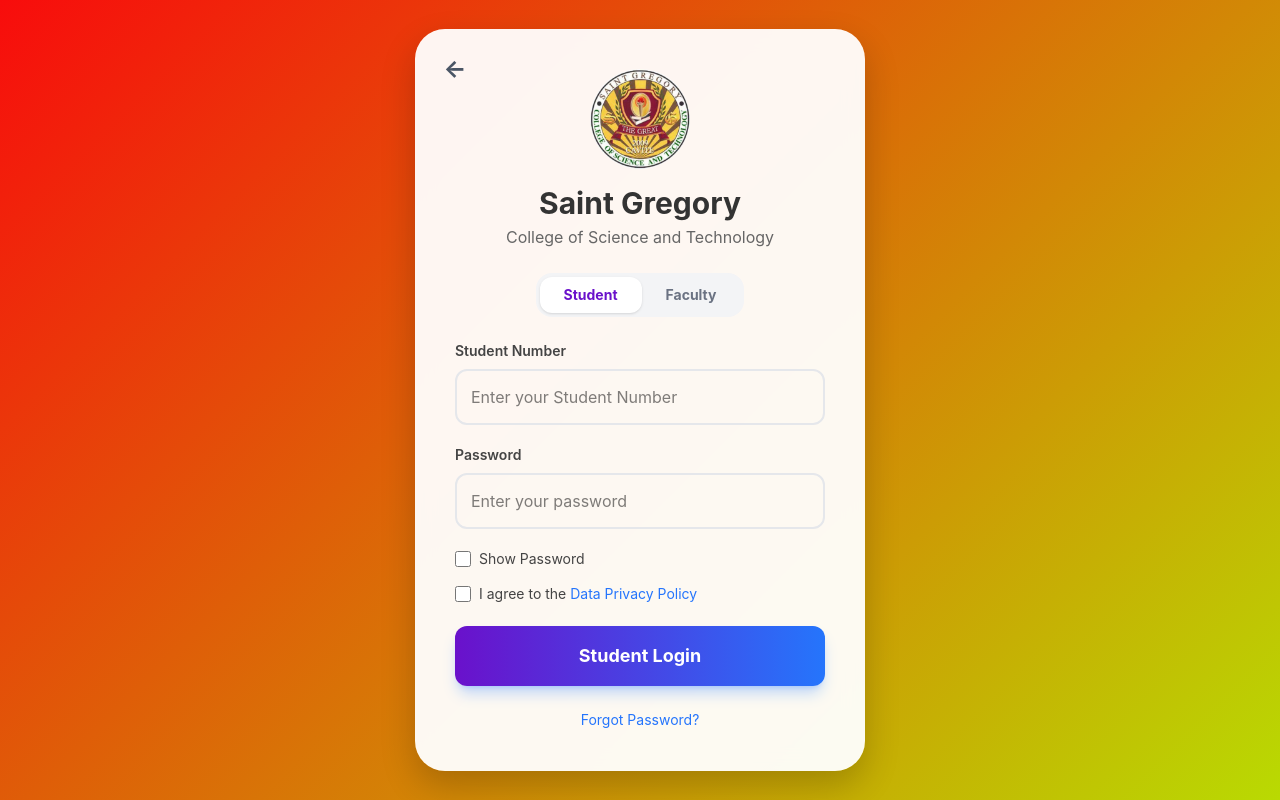
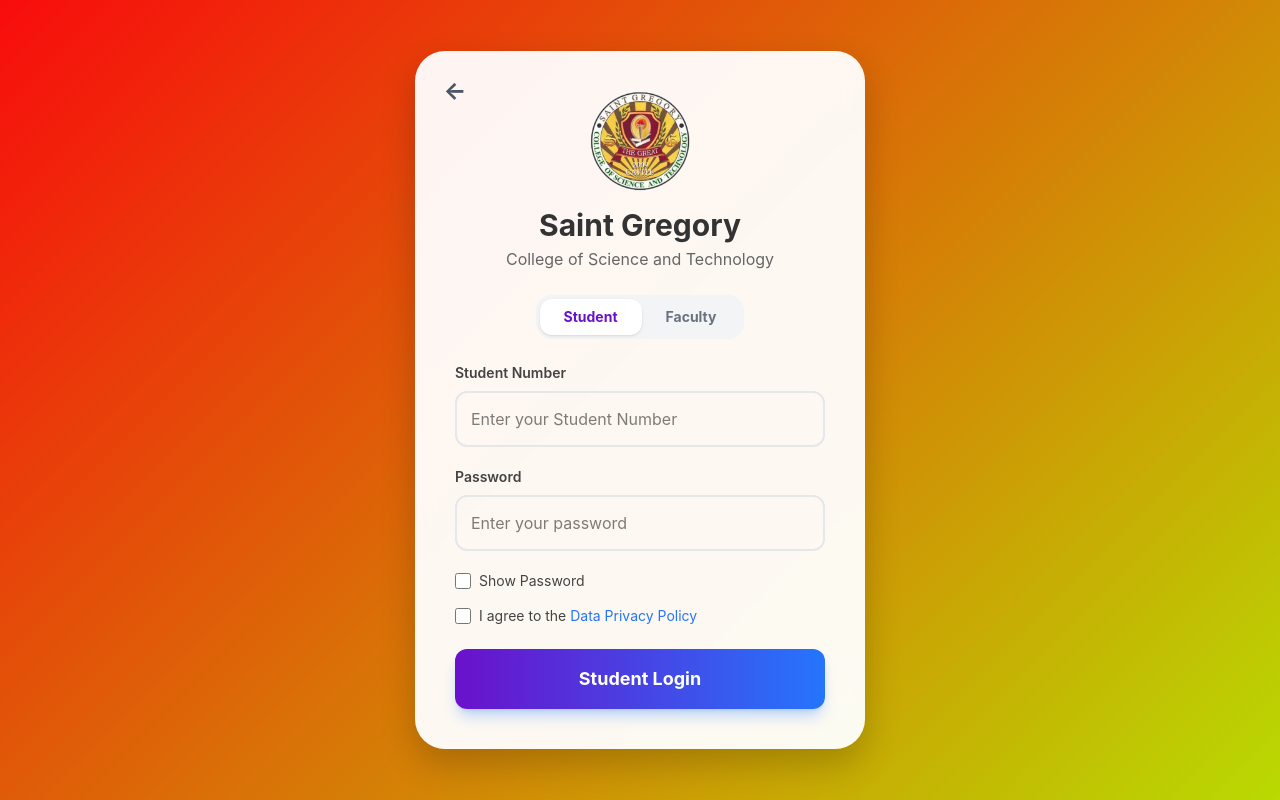
Before and after one commit to stgregdemo1-dotcom/Student_Portal, a Next.js app: page /portal/log-in in a window 1280 px wide. Built offline with nearby package versions, Linux system fonts and the light colour scheme.

Commit message:
fix the issue in admission page and login page

```diff
--- a/app/admission/registration/page.tsx
+++ b/app/admission/registration/page.tsx
@@ -64,22 +64,23 @@
 export default function AdmissionForm() {
   const [status, setStatus] = React.useState<{ type: "success" | "error" | ""; message: string }>({ type: "", message: "" });
   const [isSubmitting, setIsSubmitting] = React.useState(false);
-  const [selectedFileCount, setSelectedFileCount] = useState(0); // Track files visually
+  const [selectedFileCount, setSelectedFileCount] = useState(0);
 
-  // 🚀 Track Enrollment Type & Dynamic Grade Level
   const [enrollmentType, setEnrollmentType] = useState<string>("New Student");
   const [gradeLevel, setGradeLevel] = useState<string>("Grade 11");
 
-  // Calculate maximum allowed date of birth (at least 13 years old today)
-  const today = new Date();
-  const maxDobDate = new Date(today.getFullYear() - 13, today.getMonth(), today.getDate())
-    .toISOString()
-    .split("T")[0];
+  // 🚀 Hydration-safe state for max birth date limit
+  const [maxDobDate, setMaxDobDate] = useState<string | undefined>(undefined);
 
-  // Filter grade levels dynamically based on selected enrollment type
+  useEffect(() => {
+    // Calculated post-hydration on client side
+    const today = new Date();
+    const cutoffDate = new Date(today.getFullYear() - 13, today.getMonth(), today.getDate());
+    setMaxDobDate(cutoffDate.toISOString().split("T")[0]);
+  }, []);
+
   const gradeLevelOptions = enrollmentType === "New Student" ? ["Grade 11"] : ["Grade 11", "Grade 12"];
 
-  // Ensure selected grade level stays valid when enrollment type changes
   const handleEnrollmentTypeChange = (e: React.ChangeEvent<HTMLSelectElement>) => {
     const selectedType = e.target.value;
     setEnrollmentType(selectedType);
@@ -96,6 +97,7 @@
       return;
     }
 
+    const today = new Date();
     const dob = new Date(input.value);
     const ageCutoff = new Date(today.getFullYear() - 15, today.getMonth(), today.getDate());
 
@@ -115,6 +117,7 @@
     const dobValue = formData.get("dob") as string;
 
     if (dobValue) {
+      const today = new Date();
       const dob = new Date(dobValue);
       const ageCutoff = new Date(today.getFullYear() - 15, today.getMonth(), today.getDate());
       if (dob > ageCutoff) {
@@ -125,7 +128,6 @@
     }
 
     try {
-      // Sending raw formData directly, omitting 'Content-Type' header
       const res = await fetch("/api/admission", {
         method: "POST",
         body: formData,
--- a/app/portal/(auth)/log-in/page.tsx
+++ b/app/portal/(auth)/log-in/page.tsx
@@ -206,12 +206,7 @@
           </button>
         </form>
 
-        <Link
-          href="/portal/forgot-password"
-          className="inline-block mt-6 text-[#2575fc] text-sm hover:underline"
-        >
-          Forgot Password?
-        </Link>
+
       </div>
     </div>
   );
```
